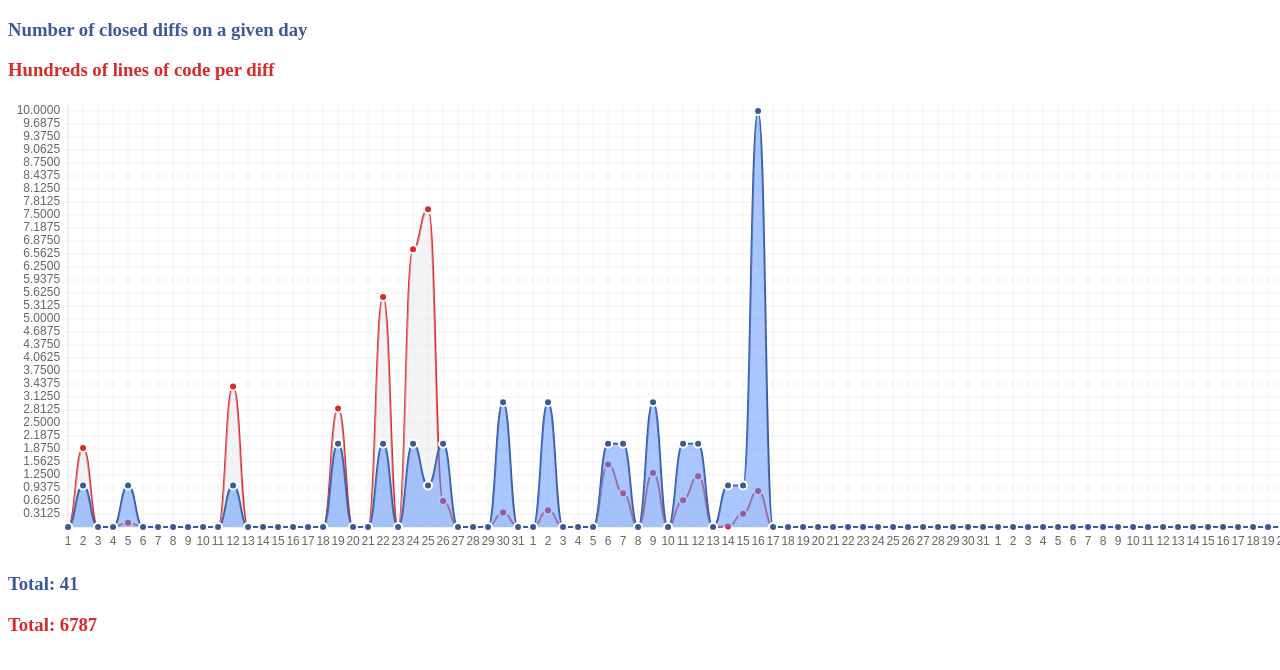
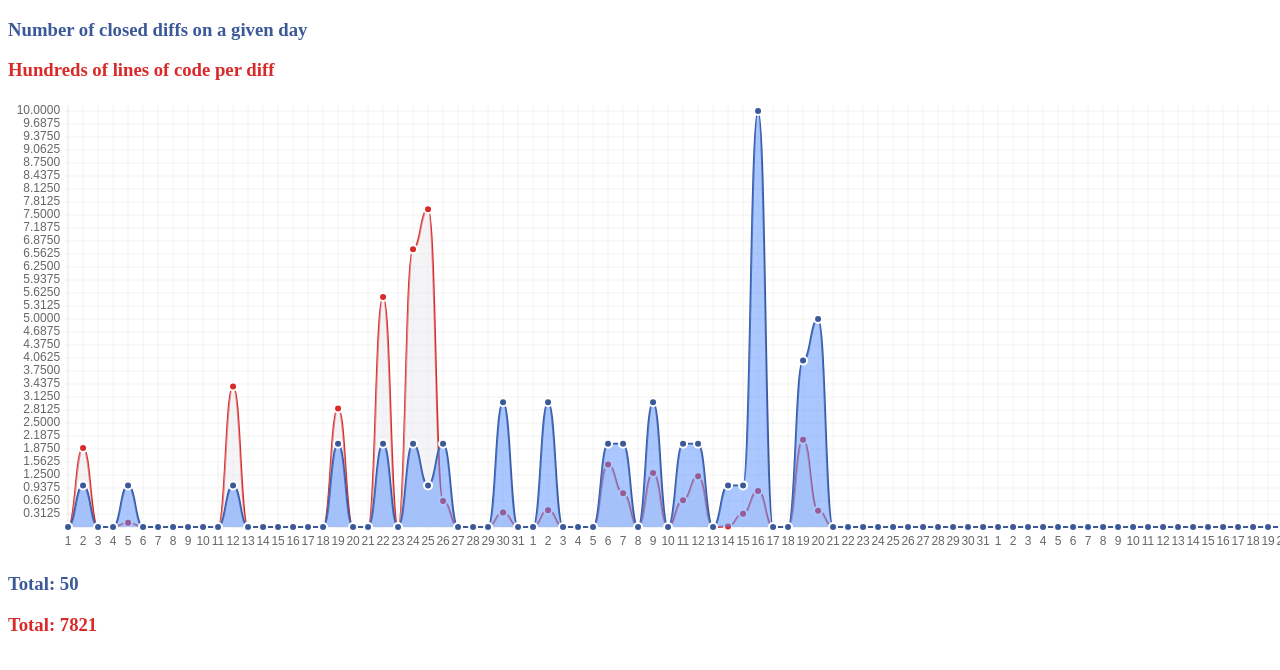
Before and after one commit to xixixao/diff-freq, a plain HTML site: page index.html in a window 1280 px wide. Shown: the top 670 px of the page. Drawn offline with Linux system fonts and the light colour scheme.

Commit message:
More days

```diff
--- a/index.html
+++ b/index.html
@@ -17,9 +17,8 @@
     <h3 class="blue">Number of closed diffs on a given day</h3>
     <h3 class="red">Hundreds of lines of code per diff</h3>
     <canvas id="canvas" height="450" width="1500"></canvas>
-    <h3 class="blue">Total: 41</h3>
-    <h3 class="red">Total: 6787</h3>
-
+    <h3 class="blue">Total: 50</h3>
+    <h3 class="red">Total: 7821</h3>
 
   <script>
 
@@ -39,7 +38,7 @@
           strokeColor : "rgba(218,41,41,1)",
           pointColor : "rgba(218,41,41,1)",
           pointStrokeColor : "#fff",
-          data : [0, 190, 0, 0, 10, 0, 0, 0, 0, 0, 0, 338, 0, 0, 0, 0, 0, 0, 285, 0, 0, 553, 0, 667.5, 764, 62.5, 0, 0, 0, 34.666666666666664, 0, 0, 40.333333333333336, 0, 0, 0, 150, 81, 0, 129.66666666666666, 0, 64.5, 122, 0, 1, 32, 86.7, 0, 0, 0, 0, 0, 0, 0, 0, 0, 0, 0, 0, 0, 0, 0, 0, 0, 0, 0, 0, 0, 0, 0, 0, 0, 0, 0, 0, 0, 0, 0, 0, 0, 0, 0, 0, 0, 0, 0, 0, 0, 0, 0, 0, 0].map(
+          data : [0, 190, 0, 0, 10, 0, 0, 0, 0, 0, 0, 338, 0, 0, 0, 0, 0, 0, 285, 0, 0, 553, 0, 667.5, 764, 62.5, 0, 0, 0, 34.666666666666664, 0, 0, 40.333333333333336, 0, 0, 0, 150, 81, 0, 129.66666666666666, 0, 64.5, 122, 0, 1, 32, 86.7, 0, 0, 209.5, 39.2, 0, 0, 0, 0, 0, 0, 0, 0, 0, 0, 0, 0, 0, 0, 0, 0, 0, 0, 0, 0, 0, 0, 0, 0, 0, 0, 0, 0, 0, 0, 0, 0, 0, 0, 0, 0, 0, 0, 0, 0, 0].map(
             function(v){return v/100;})
         },
         {
@@ -47,7 +46,7 @@
           strokeColor : "rgba(59,89,152,1)",
           pointColor : "rgba(59,89,152,1)",
           pointStrokeColor : "#fff",
-          data : [0, 1, 0, 0, 1, 0, 0, 0, 0, 0, 0, 1, 0, 0, 0, 0, 0, 0, 2, 0, 0, 2, 0, 2, 1, 2, 0, 0, 0, 3, 0, 0, 3, 0, 0, 0, 2, 2, 0, 3, 0, 2, 2, 0, 1, 1, 10, 0, 0, 0, 0, 0, 0, 0, 0, 0, 0, 0, 0, 0, 0, 0, 0, 0, 0, 0, 0, 0, 0, 0, 0, 0, 0, 0, 0, 0, 0, 0, 0, 0, 0, 0, 0, 0, 0, 0, 0, 0, 0, 0, 0, 0]
+          data : [0, 1, 0, 0, 1, 0, 0, 0, 0, 0, 0, 1, 0, 0, 0, 0, 0, 0, 2, 0, 0, 2, 0, 2, 1, 2, 0, 0, 0, 3, 0, 0, 3, 0, 0, 0, 2, 2, 0, 3, 0, 2, 2, 0, 1, 1, 10, 0, 0, 4, 5, 0, 0, 0, 0, 0, 0, 0, 0, 0, 0, 0, 0, 0, 0, 0, 0, 0, 0, 0, 0, 0, 0, 0, 0, 0, 0, 0, 0, 0, 0, 0, 0, 0, 0, 0, 0, 0, 0, 0, 0, 0]
         }
       ]
 
```
Also changed, not shown: 1 other file.
